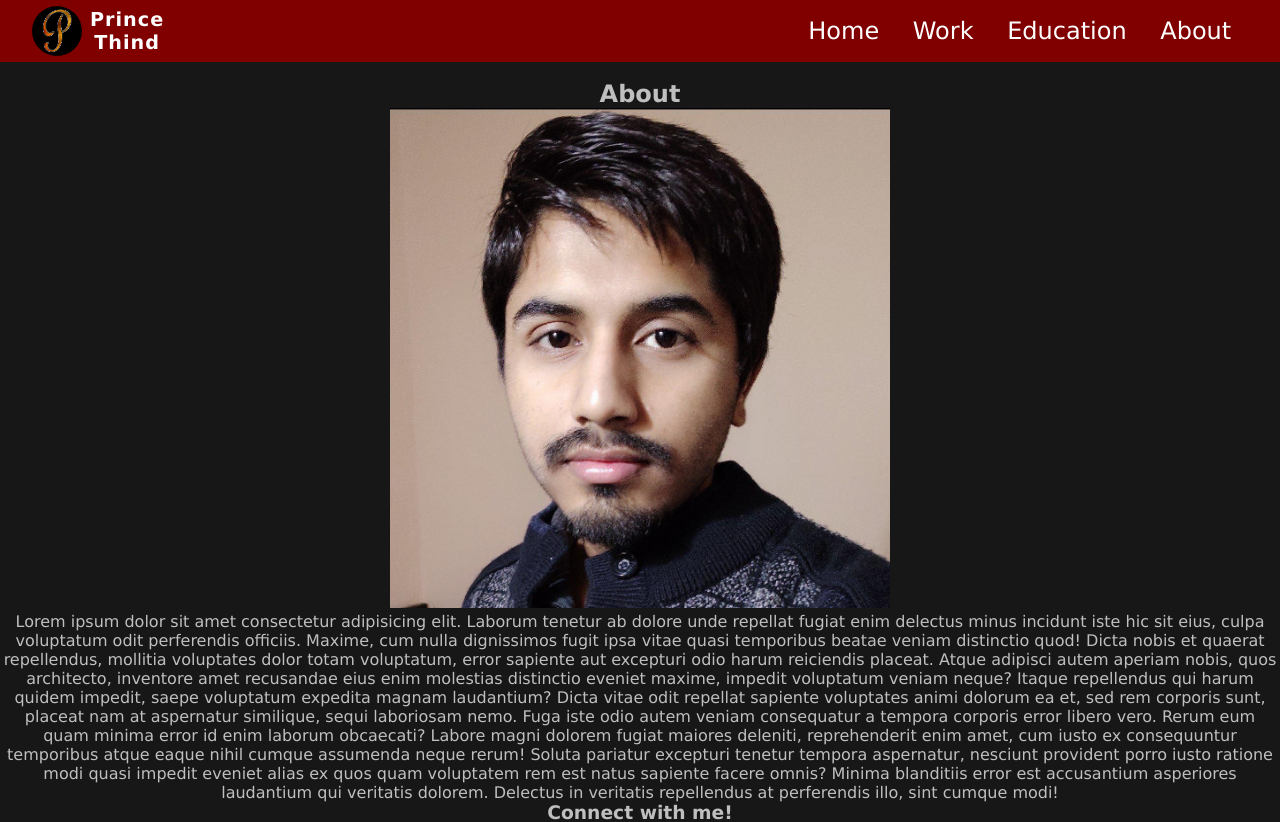
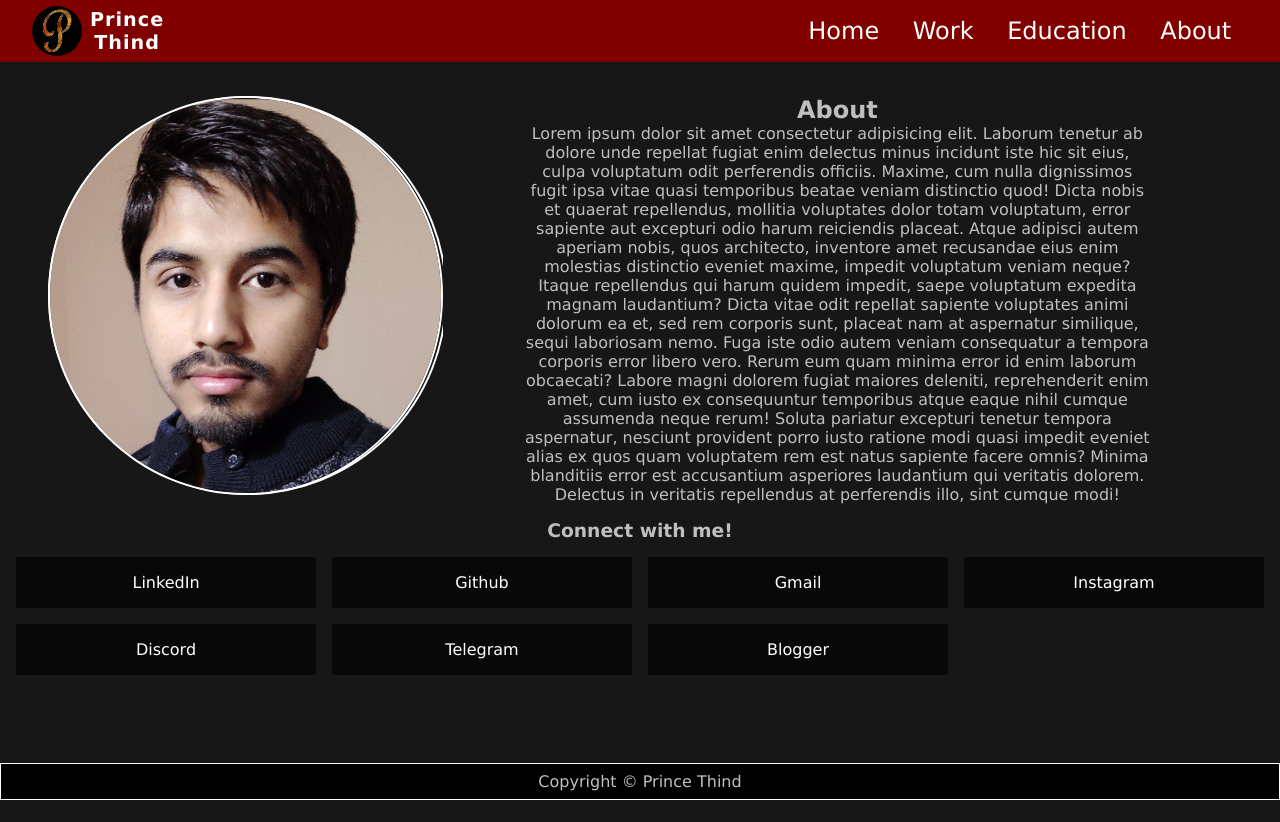
Before and after one commit to prince-thind/prince-thind.github.io, a Next.js app: page /about in a window 1280 px wide. Shown: the top 822 px of the page. After the commit the page ends 800 px from the top, so only its background shows below. Built offline with nearby package versions, Linux system fonts and the light colour scheme.

Commit message:
add basic styling

```diff
--- a/pages/about.js
+++ b/pages/about.js
@@ -11,10 +11,13 @@ export default function About() {
       <Head>
         <title>About</title>
       </Head>
-      <h2>About</h2>
+
       <div className={styles["about"]}>
+        <div>
         <Image src={profilePic} width="500" height="500" alt="profile" />
-        <p>
+
+        </div>
+        <div className={styles["about-content"]}>  <h2>About</h2> <p>
           Lorem ipsum dolor sit amet consectetur adipisicing elit. Laborum
           tenetur ab dolore unde repellat fugiat enim delectus minus incidunt
           iste hic sit eius, culpa voluptatum odit perferendis officiis. Maxime,
@@ -37,7 +40,8 @@ export default function About() {
           sapiente facere omnis? Minima blanditiis error est accusantium
           asperiores laudantium qui veritatis dolorem. Delectus in veritatis
           repellendus at perferendis illo, sint cumque modi!
-        </p>
+        </p></div>
+
       </div>
       <h3>Connect with me!</h3>
       <nav>
--- a/styles/About.module.scss
+++ b/styles/About.module.scss
@@ -0,0 +1,31 @@
+@use "mixins";
+
+
+.about {
+  display: grid;
+  grid-template-columns: 4fr 8fr;
+  padding: 1rem 3rem;
+  img {
+    border-radius: 50%;
+    border: 2px solid white !important;
+  }
+  .about-content {
+    padding: 0 5rem;
+    box-sizing: border-box;
+    // background-color: blue;
+  }
+}
+
+.contact-me{
+    display: grid;
+    grid-template-columns: repeat(4,1fr);
+    list-style-type: none;
+    padding:1rem;
+    gap:1rem;
+}
+.contact-me-item{
+    display: block;
+    padding:1rem;
+    background-color: hsl(0,0%,3%);
+    @include mixins.normalize-link($hover:black);
+}
```
